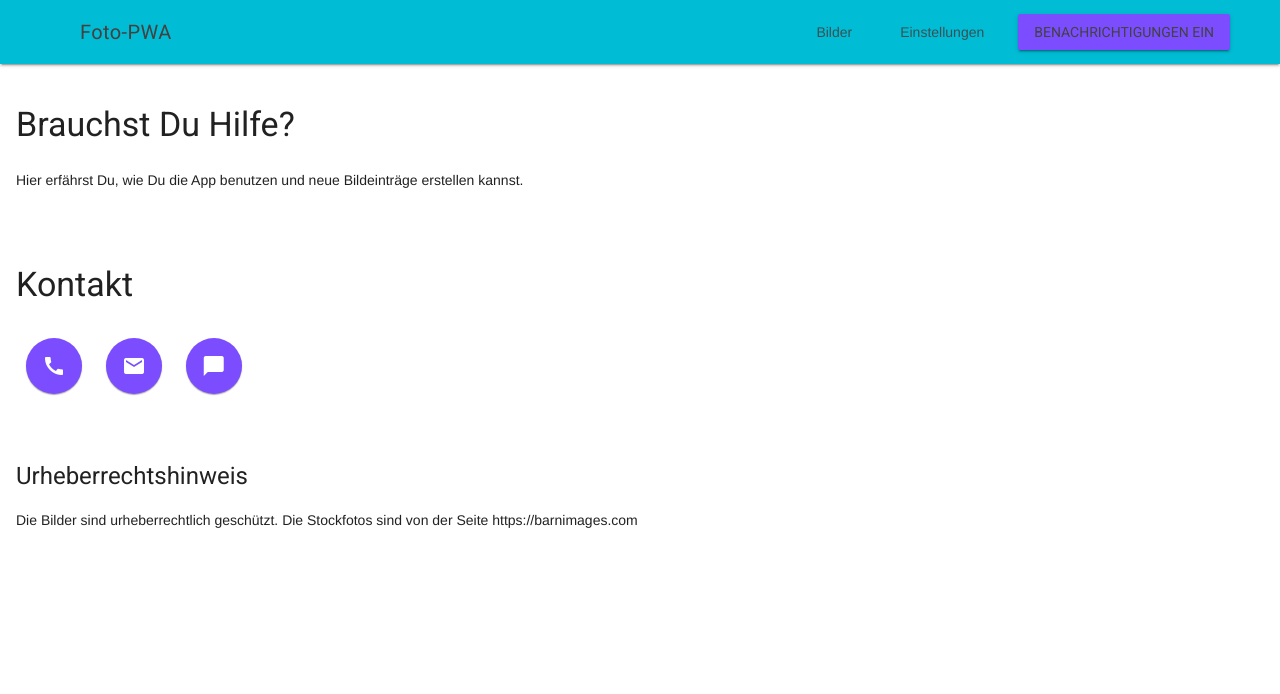
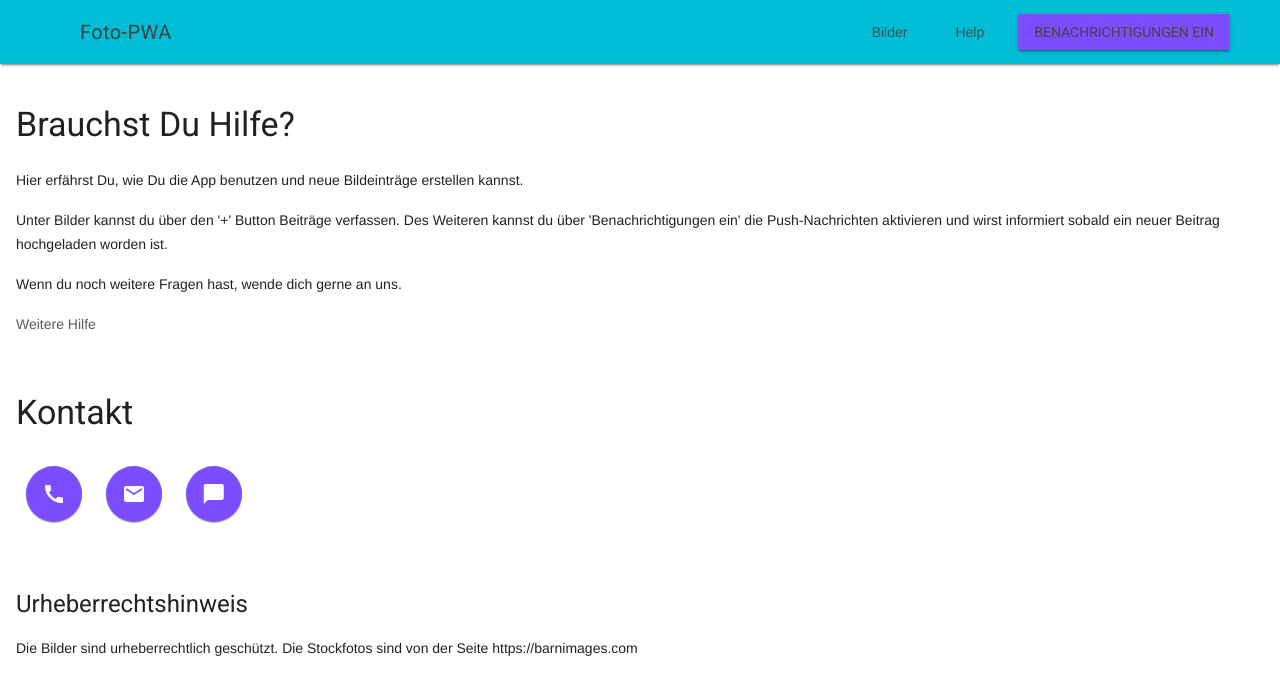
Before and after one commit to AntoniaSperling/ITK, a website: page frontend/public/help/index.html in a window 1280 px wide. Drawn offline with nearby package versions, Linux system fonts and the light colour scheme.

Commit message:
Help-Seite überarbeitet

```diff
--- a/frontend/public/help/index.html
+++ b/frontend/public/help/index.html
@@ -25,7 +25,7 @@
         <!-- Navigation. We hide it in small screens. -->
         <nav class="mdl-navigation mdl-layout--large-screen-only">
           <a class="mdl-navigation__link" href="/">Bilder</a>
-          <a class="mdl-navigation__link" href="/settings">Einstellungen</a>
+          <a class="mdl-navigation__link" href="/help">Help</a>
           <div class="drawer-option">
             <button class="enable-notifications mdl-button mdl-js-button mdl-button--raised mdl-button--colored mdl-color--accent">
               Benachrichtigungen Ein
@@ -51,6 +51,10 @@
         <div class="mdl-cell mdl-cell--12-col text-center">
          <h3>Brauchst Du Hilfe?</h3>
           <p>Hier erfährst Du, wie Du die App benutzen und neue Bildeinträge erstellen kannst.</p>
+          <p>Unter Bilder kannst du über den '+' Button Beiträge verfassen. Des Weiteren kannst du über 'Benachrichtigungen ein' die
+          Push-Nachrichten aktivieren und wirst informiert sobald ein neuer Beitrag hochgeladen worden ist.</p>
+          <p>Wenn du noch weitere Fragen hast, wende dich gerne an uns.</p>
+          <a class="mdl-navigation__link" href="https://github.com/AntoniaSperling/ITK">Weitere Hilfe</a>
         </div>
       </div>
       <div class="mdl-grid">
```
